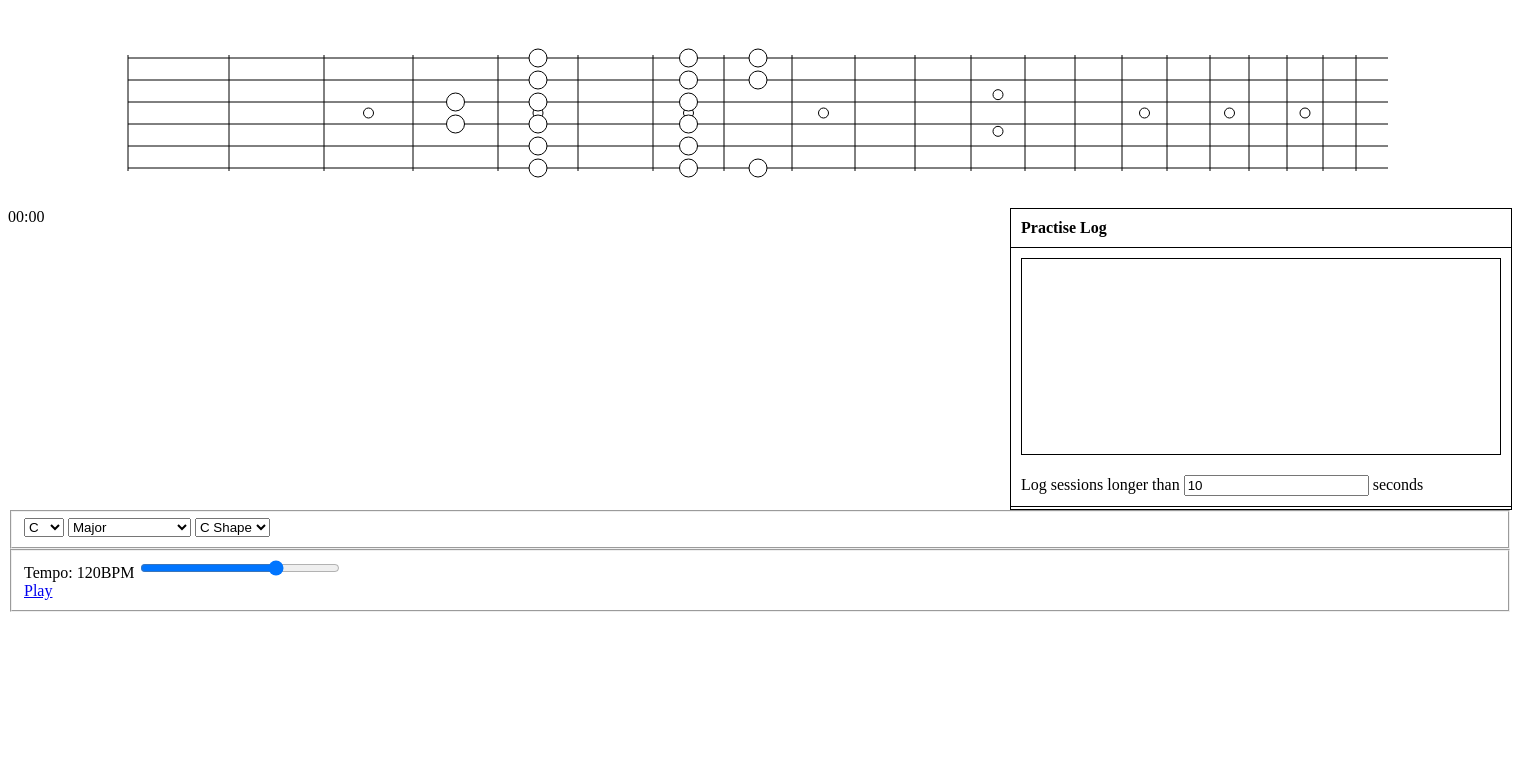
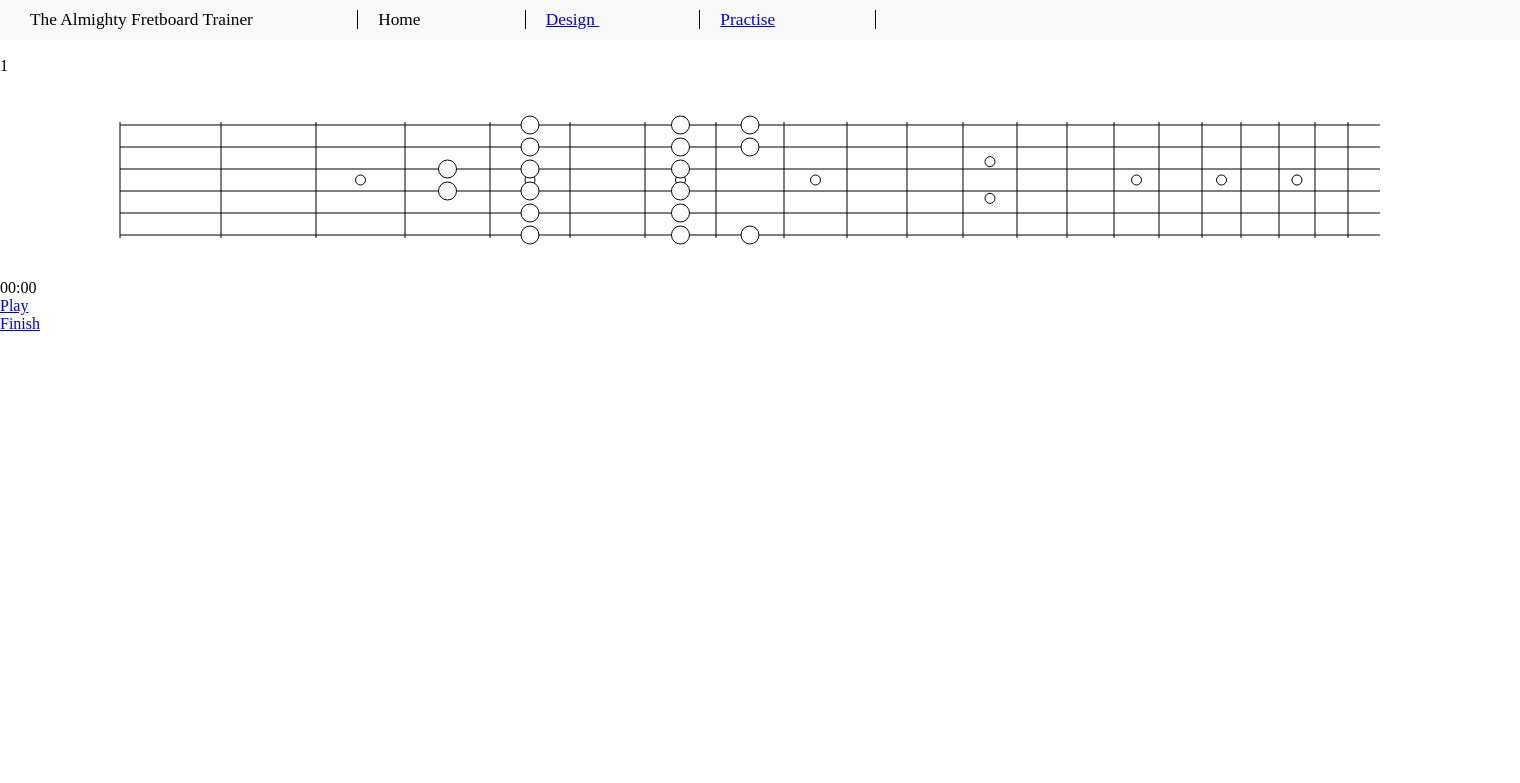
Before and after one commit to PaperAndColours/fretnotes, a Flask app: template templates/exercise.html in a window 1520 px wide. Shown: the top 783 px of the page. Run offline with Flask 2, Linux system fonts and the light colour scheme; the template is opened without the code that fills it: most values are stand-ins (such as "Sample title", 1, 10 or a date in 2020); some libraries are stand-ins or nearby versions.

Commit message:
Separate design page, page headers

```diff
--- a/app.py
+++ b/app.py
@@ -19,7 +19,9 @@ from flask_admin.contrib.sqla import ModelView
 from flask_admin.contrib.fileadmin import FileAdmin
 
 import os.path as osp
-
+import datetime
+from datetime import date, timedelta
+from dateutils import relativedelta
 
 app = Flask(__name__)
 app.config.from_object("config")
@@ -115,12 +117,13 @@ class Exercise(db.Model, Serializer):
 	id = db.Column(db.Integer, primary_key=True)
 	tempo = db.Column(db.Integer)
 	target_length = db.Column(db.Integer)
-	length = db.Column(db.Integer)
-	started = db.Column(db.Boolean, default=0)
+	length = db.Column(db.Integer, default=0)
+	percent_completed = db.Column(db.Integer)
 	completed = db.Column(db.Boolean, default=0)
+	date = db.Column(db.DateTime)
 
 	exercise_template_id = db.Column(db.Integer, db.ForeignKey('exercise_template.id'))
-	exercise_template = db.relationship("ExerciseTemplate")
+	exercise_template = db.relationship("ExerciseTemplate", backref="exercises")
 	practise_session_id = db.Column(db.Integer, db.ForeignKey('practise_session.id'))
 
 	def serialize(self):
@@ -138,6 +141,7 @@ class Exercise(db.Model, Serializer):
 		del data['exercise_template_id']
 		del data['id']
 		del data['exercise_template']['id']
+		del data['exercise_template']['exercises']
 		del data['exercise_template']['scale_id']
 		del data['exercise_template']['scale']['id']
 		del data['exercise_template']['scale']['scale_formula_id']
@@ -146,7 +150,6 @@ class Exercise(db.Model, Serializer):
 		del data['exercise_template']['shape_id']
 		del data['practise_session_id']
 
-		print data
 		return data
 
 class PractiseSession(db.Model, Serializer):
@@ -226,12 +229,71 @@ admin.add_view(MyModelView(User, db.session))
 
 #------Forms------- fo
 class ExerciseTemplateForm(Form):
-	id = IntegerField("id")
 	root = SelectField("Root", coerce=int)
 	accidental = SelectField("Accidental", coerce=int)
-	shape = SelectField("Shape")
-	scale = SelectField("Scale")
+	shape = SelectField("Shape", coerce=int)
+	scale = SelectField("Scale", coerce=int)
 	tempo = IntegerField("Tempo")
+
+#-----Filters------- fi
+@app.template_filter('completed')
+def format_completed(value):
+	print value
+	if value==True:
+		return "Completed"
+	else:
+		return ""
+
+@app.template_filter('timer')
+def format_timer(seconds):
+	minutes = str(seconds / 60).zfill(2)
+	seconds = str(seconds%60).zfill(2)
+	return minutes + ":" + seconds
+
+@app.template_filter('strftime')
+def _jinja2_filter_datetime(date):
+	return date.strftime('%H:%M %d %b %y ')
+
+@app.template_filter('timedelta')
+def format_timedelta(target):
+	now = datetime.datetime.now()
+	difference = relativedelta(now, target)
+	if difference.years > 0:
+		if difference.years == 1:
+			return "1 year ago"
+		else:
+			return str(difference.years) + " years ago"
+	elif difference.months > 0:
+		if difference.months == 1:
+			return "1 month ago"
+		else:
+			return str(difference.months) + " months ago"
+	elif difference.days > 0:
+		if difference.days == 1:
+			return "Yesterday"
+		elif difference.days > 6:
+			weeks = difference.days/7
+			if weeks == 1:
+				return "1 week ago"
+			else:
+				return str(weeks) + " weeks ago"
+		else:
+			return str(difference.days) + " days ago"
+	elif difference.hours >0:
+		if difference.hours == 1:
+			return "1 hour ago"
+		else:
+			return str(difference.hours) + " hours ago"
+
+	elif difference.minutes >0:
+		if difference.minutes < 5:
+			return "Just now"
+		else:
+			return str(difference.minutes) + " minutes ago"
+
+	else:
+		print difference
+		return "Just now"
 
 
 #------Routing----- ro
@@ -242,6 +304,24 @@ def index():
 @app.route('/exercise')
 def exercise():
 	return render_template("exercise.html")
+
+@app.route('/makeExercise/<int:template_id>')
+def makeExercise(template_id):
+	template = db.session.query(ExerciseTemplate).filter(ExerciseTemplate.id==int(template_id)).one()
+	exercise = Exercise(exercise_template=template, tempo=template.tempo, date=datetime.datetime.now(), percent_completed=0)
+	db.session.add(exercise)
+	db.session.commit()
+	session['exercise_id'] = exercise.id
+	return redirect(url_for('practise'))
+
+@app.route('/continueExercise/<int:exercise_id>')
+def continueExercise(exercise_id):
+	session['exercise_id'] = int(exercise_id)
+	return redirect(url_for('practise'))
+
+@app.route('/practise')
+def practise():
+	return render_template("exercise.html", exercise_id=session['exercise_id'])
 
 def printDict(source, indent=0):
 	idict = dict(source)
@@ -258,29 +338,40 @@ accidentals = ["", "#", "b"]
 @app.route('/design', methods=["POST", "GET"])
 def design():
 	form = ExerciseTemplateForm()
-	form.root.choices=(("0", "A"), ("1", "B"), ("2", "C"), ("3", "D"), ("4","E"), ("5", "F"), ("6", "G"))
-	form.accidental.choices=((0, ""), (1, "#"), (2, "b"))
+	form.process(request.form)
+	form.root.choices=[(0, "A"), (1, "B"), (2, "C"), (3, "D"), (4,"E"), (5, "F"), (6, "G")]
+	form.accidental.choices=[(0, ""), (1, "#"), (2, "b")]
 	form.shape.choices=db.session.query(Shape.id, Shape.name)
 	form.scale.choices=db.session.query(ScaleFormula.id, ScaleFormula.name)
+
 	if request.method=="POST" and form.validate():
-		form.process(request.form)
-		shape = db.session.query(Shape).filter(Shape.id==form.shape.data)
-		scaleFormula = db.session.query(ScaleFormula).filter(ScaleFormula.id==form.scale.data)
+		shape = db.session.query(Shape).filter(Shape.id==int(form.shape.data)).one()
+		scaleFormula = db.session.query(ScaleFormula).filter(ScaleFormula.id==int(form.scale.data)).one()
 		note = roots[form.root.data]+accidentals[form.accidental.data]+"2"
 		scale = Scale(scale_formula = scaleFormula, note=note)
+		exercise_template = ExerciseTemplate(tempo=form.tempo.data, scale=scale, shape=shape)
 		db.session.add(scale)
-		exercise_template = ExerciseTemplate(tempo=form.tempo.data, scale=scale, shape=shape)
 		db.session.add(exercise_template)
 		db.session.commit()
-	templates = db.session.query(ExerciseTemplate)
+	templates = db.session.query(ExerciseTemplate).join(Shape).join(Scale).join(ScaleFormula).outerjoin(Exercise).all()
 	return render_template("design.html", form=form, exercise_templates=templates)
 
-@app.route('/json/exercise/<id>')
+@app.route('/json/exercise/<id>', methods=["POST", "GET"])
 def ajax_exercise(id):
-	exercise = db.session.query(Exercise).filter(Exercise.id==id).join(ExerciseTemplate).join(Shape).join(Scale).join(ScaleFormula).one()
+	if request.method=="GET":
+		exercise = db.session.query(Exercise).filter(Exercise.id==id).join(ExerciseTemplate).join(Shape).join(Scale).join(ScaleFormula).one()
+		json = jsonify(exercise.serialize())
+		return json
+	elif request.method=="POST":
+		length = request.form.getlist('updateLength')
+		completed = request.form.getlist('completed')
 
-	json = jsonify(exercise.serialize())
-	return json
+		exercise = db.session.query(Exercise).filter(Exercise.id==id).one()
+		exercise.length = int(length[0])
+		exercise.completed = [u'false', u'true'].index(completed[0])
+		db.session.add(exercise)
+		db.session.commit()
+		return jsonify({'status': "complete"})
 
 @app.route('/login')
 def login():
--- a/requirements.txt
+++ b/requirements.txt
@@ -4,3 +4,5 @@ Flask-Principal==0.4.0
 Flask-SQLAlchemy==2.1
 Flask-Security==1.7.5
 Flask-WTF
+sqlalchemy-migrate
+dateutils
--- a/static/css/style.css
+++ b/static/css/style.css
@@ -1,3 +1,35 @@
+body, html {
+margin: 0;
+padding: 0;
+}
+
+#container {
+margin: 0;
+padding: 0;
+}
+
+#header {
+margin: 0;
+padding: 0;
+width: 100%;
+background-color: #f9f9f9;
+}
+
+#header ul {
+margin-top: 0;
+padding: 10px;
+font-size: 13pt;
+}
+
+#header li {
+display: inline;
+padding-right: 100px;
+padding-left: 20px;
+border-right: 1px solid black;
+}
+
+
+
 .practise_log {
 float: right;
 width: 500px;
@@ -35,3 +67,32 @@ border-bottom: 1px solid #555;
 padding: 10px;
 border-bottom: 1px solid black;
 }
+
+.ex_template {
+	border: 1px solid black;
+	padding: 10px;
+	margin: 10px;
+	float: left;
+
+}
+.tpl_tempo {
+float: right;
+clear: both;
+}
+.tpl_review {
+float: right;
+clear: both;
+}
+.tpl_desc {
+width: 100%;
+text-align: center;
+}
+
+.hidden {
+	display: none;
+}
+#exercise_data {
+	font-size: 19pt;
+	text-align: center;
+}
+.
--- a/static/js/fretboard.js
+++ b/static/js/fretboard.js
@@ -96,7 +96,7 @@ function Fretboard() {
 					var x = position[0];
 					var y = position[1];
 					var radius = this.renderer.calcNoteSize(fret);
-				fretNotes.push(new FretNote(cursor_note, intervals[i], fret, strng, x, y, radius));
+					fretNotes.push(new FretNote(scale_note, intervals[i], fret, strng, x, y, radius));
 				}
 			}
 		}
--- a/static/js/metronome.js
+++ b/static/js/metronome.js
@@ -34,7 +34,7 @@ function play() {
         nextTime = audioContext.currentTime;
         timerWorker.postMessage("start");
 		timer.start();
-        return "Stop";
+        return "Pause";
     } else {
         timerWorker.postMessage("stop");
 		timer.stop();
@@ -84,7 +84,7 @@ bufferLoader = new BufferLoader(audioContext,
 	soundsLoaded
 	);
 
-timerWorker = new Worker("static/js/metronomeworker.js");
+timerWorker = new Worker(metronomeWorkerPath);
 timerWorker.postMessage({"interval":lookahead});
 timerWorker.onmessage = function(e) {
 	if (e.data == "tick") {
--- a/static/js/notes.js
+++ b/static/js/notes.js
@@ -431,7 +431,10 @@ function Note(note) {
 		return this.note_deg + this.octave*7;
 	}
 	this.semitones =  function() {
-		return degreeToSemitones(this.note_deg) + this.accidentals;
+		var value =  degreeToSemitones(this.note_deg) + this.accidentals;
+		if (value < 0)
+			value += 12;
+		return value
 	}
 	this.fullSemitones = function() {
 		return degreeToSemitones(this.note_deg) + this.accidentals + this.octave*12;
--- a/static/js/timer.js
+++ b/static/js/timer.js
@@ -3,6 +3,7 @@ function Timer(options) {
   instance = this,
   updateStatus = options.onUpdateStatus || function () {},
   counterEnd = options.onCounterEnd || function () {};
+  seconds = 0;
 
   function incrementCounter() {
 	updateStatus(seconds);
@@ -12,7 +13,6 @@ function Timer(options) {
   this.start = function () {
 	clearInterval(timer);
 	timer = 0;
-	seconds = 0;
 	timer = setInterval(incrementCounter, 1000);
   };
 
@@ -20,6 +20,9 @@ function Timer(options) {
 	clearInterval(timer);
 	counterEnd(seconds);
   };
+  this.get = function() {
+  	return seconds;
+  }
 };
 
 function pad(n, width, z) {
@@ -36,9 +39,8 @@ function updateTimer(seconds){
 
 timer = new Timer({onUpdateStatus: updateTimer, onCounterEnd: finishTimer});
 function finishTimer(seconds) {
-	var form = $(controls).parent();
-	var root = form.find("[name=root]").val();
-	var scale = form.find("[name=scale]").val();
-	var shape = form.find("[name=shape]").val();
-	addPractiseLogEntry(root, scale, shape, seconds, tempo);
+		$.post("/json/exercise/"+exerciseID,
+				{ updateLength: seconds,
+				  completed: false}
+			);
 }
--- /dev/null
+++ b/templates/base.html
@@ -0,0 +1,25 @@
+<!DOCTYPE HTML>
+<html>
+<head>
+<title> The Almighty Fretboard Trainer </title>
+<link rel="stylesheet" href="{{url_for('static', filename='css/style.css')}}">
+<script src="{{url_for('static', filename='js/jquery.js')}}"> </script>
+{% block head %}
+{% endblock %}
+</head>
+<body><div id="container">
+	<div id="header">
+		<ul>
+			<li> The Almighty Fretboard Trainer </li>
+			<li> Home </li>
+			<li> <a href="{{url_for('design')}}"> Design </a></li>
+			<li> <a href="{{url_for('practise')}}"> Practise </a> </li>
+		</ul>
+	</div>
+	<div id="content">
+		{% block body %}
+		{% endblock %}
+	</div>
+</div>
+</body>
+</html>
--- a/templates/exercise.html
+++ b/templates/exercise.html
@@ -1,8 +1,12 @@
-<!DOCTYLE HTML>
-<html>
-	<head>
-	<link rel="stylesheet" href="{{url_for('static', filename='css/style.css')}}">
-	<script src="{{url_for('static', filename='js/jquery.js')}}"> </script>
+{% extends 'base.html' %}
+{% block head %}
+<script>
+    var metronomeWorkerPath = "{{url_for('static', filename='js/metronomeworker.js')}}";
+    {% if exercise_id %}
+	    var exerciseID = {{exercise_id}};
+    {% endif %}
+</script>
+
 <script src="{{url_for('static', filename='js/bufferLoader.js')}}"> </script>
 <script src="{{url_for('static', filename='js/metronome.js')}}"> </script>
 <script src="{{url_for('static', filename='js/rendering.js')}}"> </script>
@@ -36,6 +40,13 @@
 	$("[name=shape]").change(processScaleForm);
 
 	$('.play').click(togglePlay);
+	$('.finish').click(function() {
+	    $.post("/json/exercise/"+exerciseID,
+		    { updateLength: timer.get(),
+		     completed: true}
+	    );
+	});
+
 
 	$('#tempoBox :input').on('input', function(e) {
 		tempo = $(this).val();
@@ -43,7 +54,7 @@
 	});
 
 	updateScaleFromForm("G", "major", "D");
-		$.get("/json/exercise/1", function(data) {
+	$.get("/json/exercise/"+exerciseID, function(data) {
 		console.log(data);
 		var shape_json = data.exercise_template.shape;
 		var shape = new Shape({	name:shape_json.name,
@@ -56,6 +67,7 @@
 		var note = new Note(data.exercise_template.scale.note)
 		var formula = new ScaleFormula(data.exercise_template.scale.scale_formula.name, data.exercise_template.scale.scale_formula.formula)
 		updateScale(note, formula, shape)
+		$("#exercise_data").text(note.note() + " " + formula.name + " " +  shape.name);
 	});
 
 
@@ -63,51 +75,13 @@
 });
 
 	</script>
-	</head>
-	<body>
+{% endblock %}
+{% block body %}
+<div id="exercise_id hidden"> {{id}} </div>
 <canvas id="canvas" width=1500 height=200> </canvas>
-		<div class="practise_log">
-			<div class="pl_header"> Practise Log </div>
-			<div class="pl_entry_area">
-			</div>
-			<div class="pl_footer">Log sessions longer than <input type="number" value="10" min="5" name="plog_secs"> seconds</div>
-		</div>
 <div class="timer">00:00</div>
+<div id="exercise_data"> </div>
 <div style="clear: both"></div>
-		<form name="controls">
-			<fieldset>
-				<select name="root">
-					<option value="C"> C </option>
-					<option value="C#"> C# </option>
-					<option value="D"> D </option>
-					<option value="D#"> D# </option>
-					<option value="E"> E </option>
-					<option value="F"> F </option>
-					<option value="F#"> F# </option>
-					<option value="G"> G </option>
-					<option value="G#"> G# </option>
-					<option value="A"> A </option>
-					<option value="A#"> A# </option>
-					<option value="B"> B </option>
-				</select>
-				<select name="scale">
-					<option value="major"> Major </option>
-					<option value="minor"> Minor </option>
-					<option value="pent_major"> Major Pentatonic </option>
-					<option value="pent_minor"> Minor Pentatonic </option>
-				</select>
-				<select name="shape">
-					<option value="C"> C Shape </option>
-					<option value="A"> A Shape </option>
-					<option value="G"> G Shape </option>
-					<option value="E"> E Shape </option>
-					<option value="D"> D Shape </option>
-				</select>
-			</fieldset>
-			<fieldset>
-				  <div id="tempoBox">Tempo: <span id="showTempo">120</span>BPM <input id="tempo" type="range" min="30.0" max="160.0" step="1" value="120" style="height: 20px; width: 200px" ></div>
 	<div><a class="play" href="#">Play</a></div>
-			</fieldset>
-		</form>
-	</body>
-</html>
+	<div><a class="finish" href="#">Finish</a></div>
+{% endblock %}
--- a/test_entries_db.py
+++ b/test_entries_db.py
@@ -25,6 +25,6 @@ session.add_all([a_minor, Cs_major, Eb_major])
 exT1 = ExerciseTemplate(shape=g_Shape, scale=Eb_major, tempo=120)
 ex = Exercise(exercise_template=exT1, tempo=100)
 practise_session = PractiseSession(start=datetime.now(), exercises=[ex])
-session.add_all([exT1, ex, practise_session])
+#session.add_all([exT1, ex, practise_session])
 
 session.commit()
```
Also changed, not shown: templates/design.html (+41 -11 lines). Lines whose indentation alone changed are shown as unchanged.
